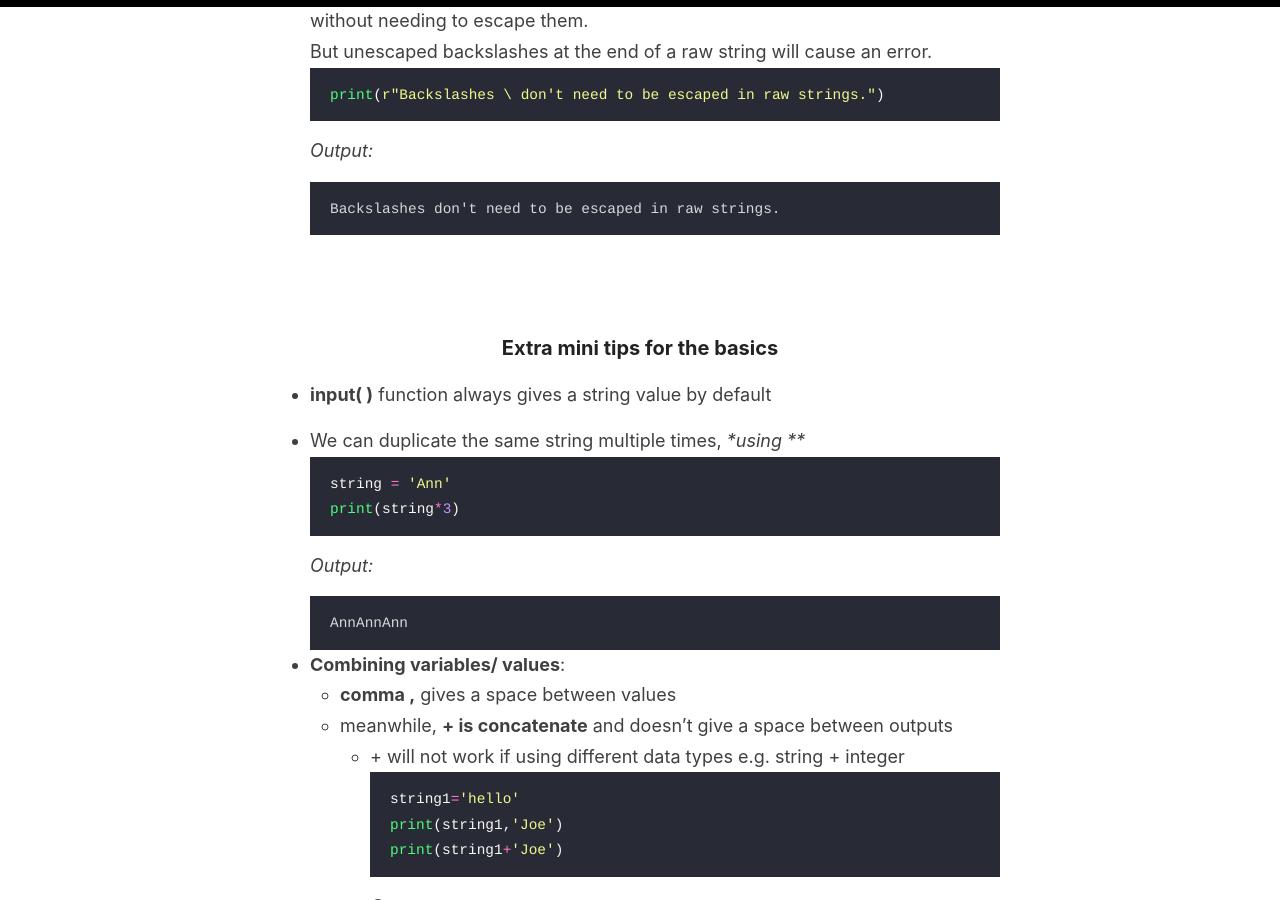
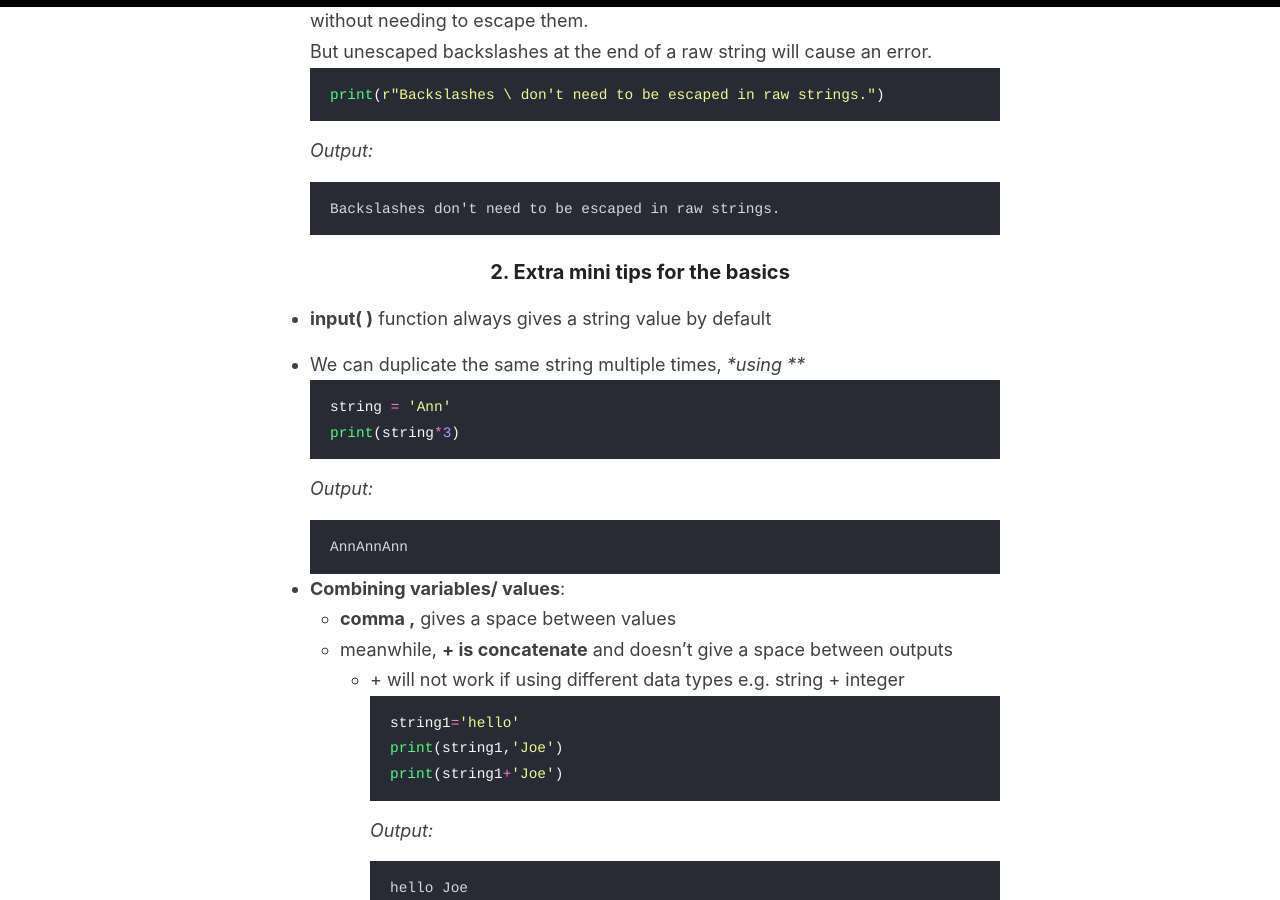
Before and after one commit to liawbeile/liawbeile.github.io, a Jekyll site: the page built from _posts/2021-4-3-april3.md, in a window 1280 px wide and 900 px high, scrolled down 1911 px. Built offline with Jekyll 4.4.1, drawn with Linux system fonts in a browser that asks for light colours; some of the changed text lies outside the part shown.

Commit message:
upload post

````diff
--- a/_posts/2021-4-3-april3.md
+++ b/_posts/2021-4-3-april3.md
@@ -80,9 +80,7 @@
 Backslashes don't need to be escaped in raw strings.
 ```
 
-<br/><br/>
-
-### Extra mini tips for the basics
+### 2. Extra mini tips for the basics
 
 - **input( )** function always gives a string value by default
 
@@ -122,8 +120,6 @@
 ```
 
 - use **" "** not "" for one spacing
-
-<br/><br/>
 
 ### Additional Practices
 
````
Also changed, not shown: other parts of _posts/2021-4-3-april3.md (+1 -1 lines).
